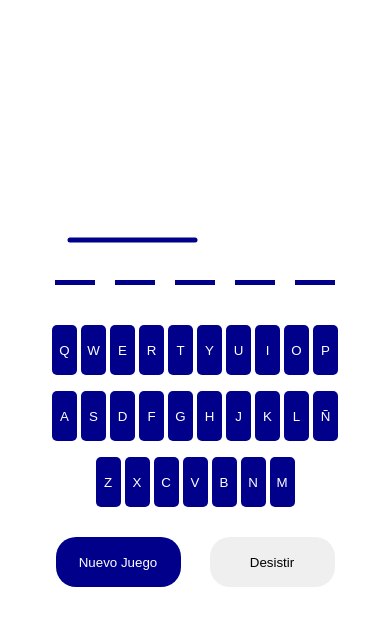
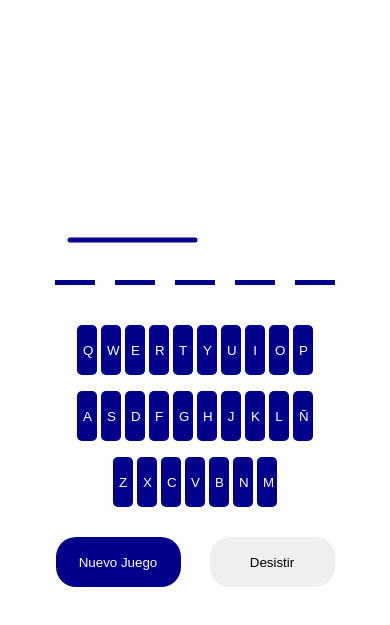
Before and after one commit to francisbatista/juegodelahorcado, a plain HTML site: page index.html in a window 390 px wide. Both pictures are taken after a click on the button "Iniciar Juego". Shown: the part 101-726 px from the top of the page. Drawn offline with Linux system fonts and the light colour scheme.

Commit message:
cambiando ancho de botones del teclado

```diff
--- a/styles/style.css
+++ b/styles/style.css
@@ -110,7 +110,7 @@ main{
         display: flex;
     }
     #teclado button{
-        width: 25px;
+        width: 20px;
         height: 50px;
         border-radius: 5px;
         border-style: none;
```
